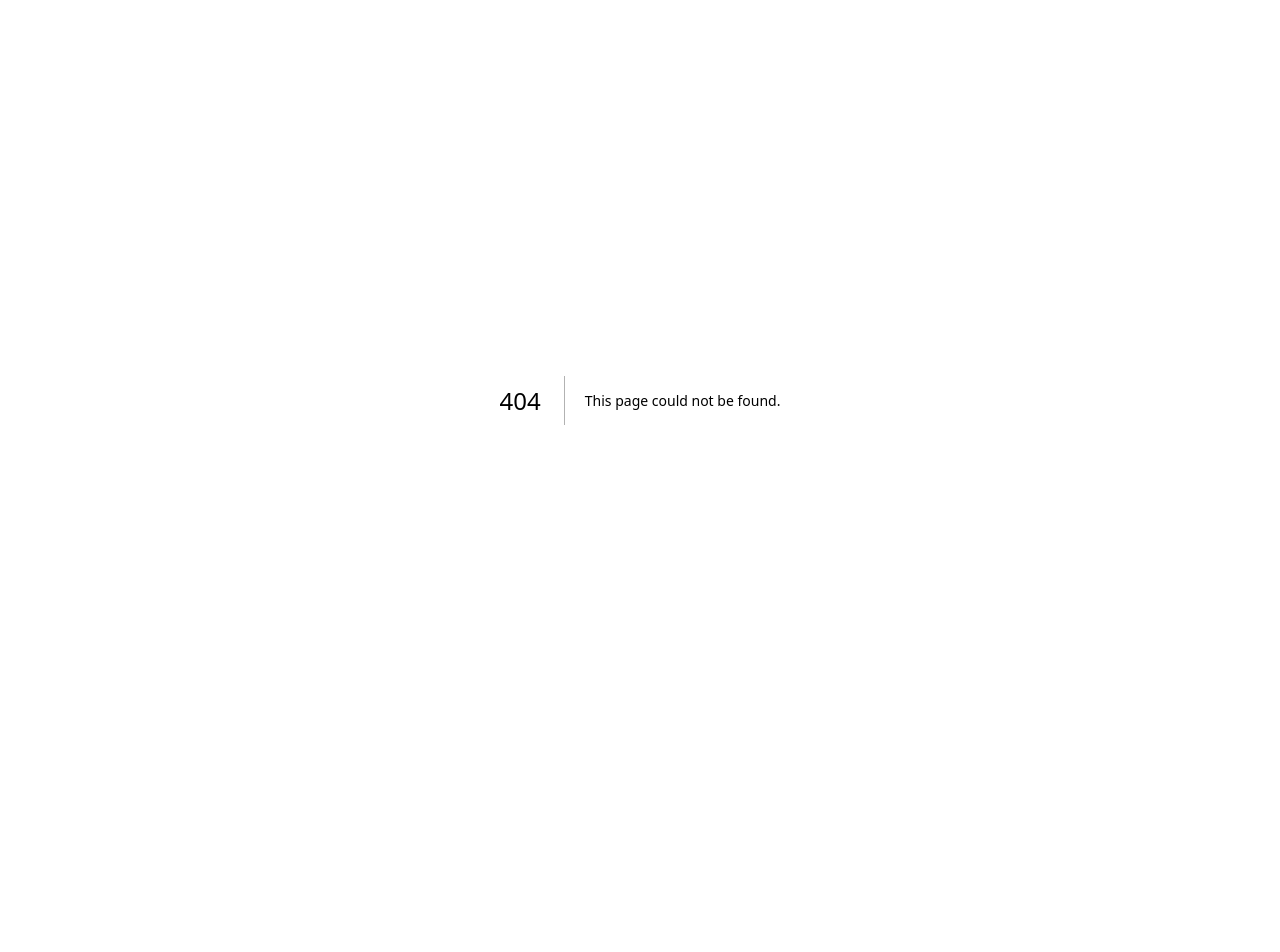
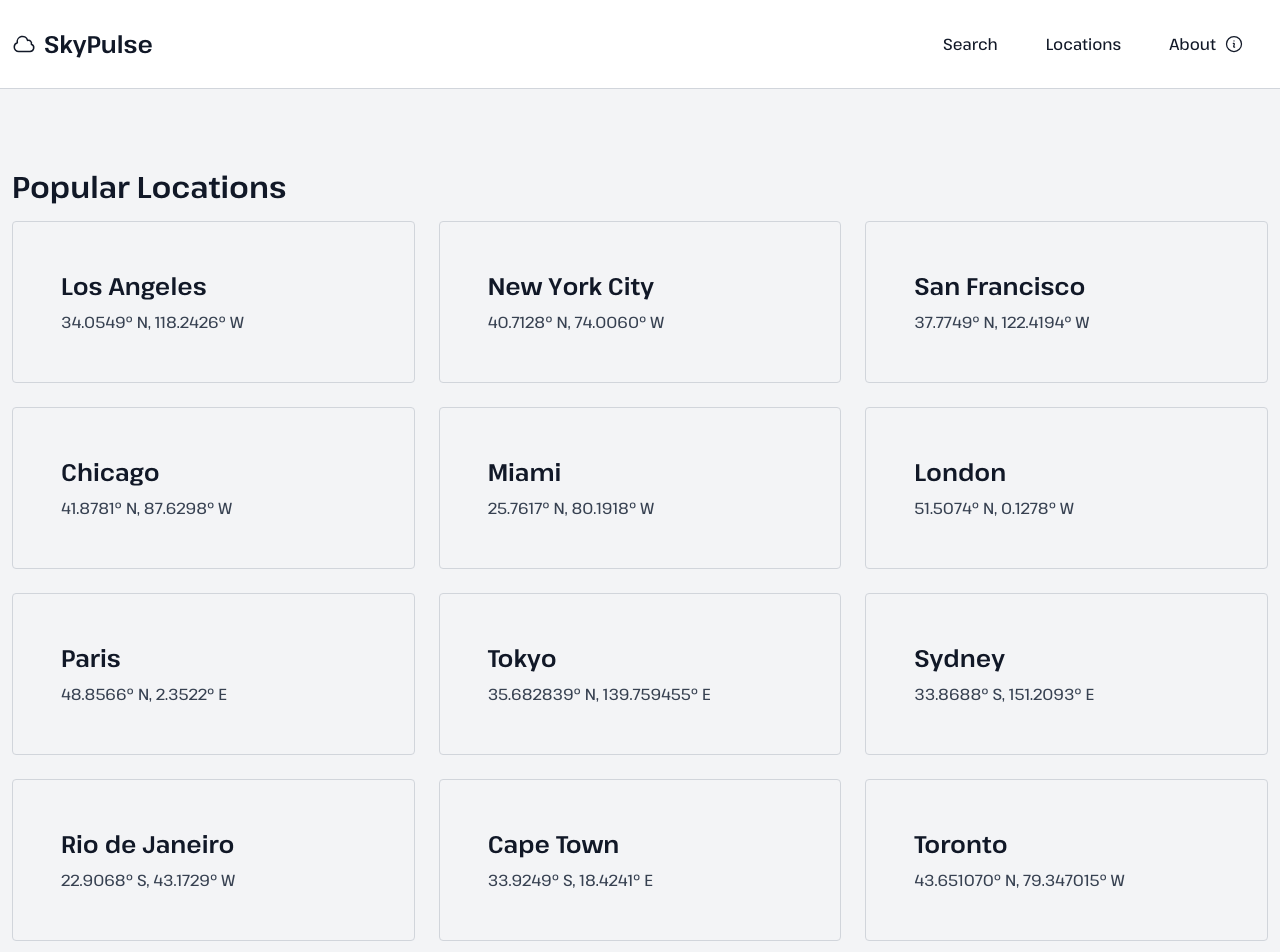
Before and after one commit to ManavJoshi111/SkyPulse, a Next.js app: page /locations in a window 1280 px wide. Before the commit this address had no page. Shown: the top 952 px of the page. Before the commit the page ends 800 px from the top, so only its background shows below. Built offline with nearby package versions, Linux system fonts and the light colour scheme.

Commit message:
Added popular locations page

```diff
--- a/components/navigation/Header.js
+++ b/components/navigation/Header.js
@@ -50,7 +50,7 @@ export default function Header() {
                         <SecondaryLink text="Search" href="/" />
                     </li>
                     <li>
-                        <SecondaryLink text="Locations" href="/coming-soon" />
+                        <SecondaryLink text="Locations" href="/locations" />
                     </li>
                     <li>
                         <SecondaryLinkIcon
--- a/components/navigation/MobileMenu.js
+++ b/components/navigation/MobileMenu.js
@@ -22,7 +22,7 @@ export default function MobileMenu({ toggleMobileMenu }) {
                     </li>
                     <li>
                         <div className="ml-6">
-                            <SecondaryLink text="Locations" href="/coming-soon" />
+                            <SecondaryLink text="Locations" href="/locations" />
                         </div>
                     </li>
                     <li>
--- /dev/null
+++ b/data/popular-locations.json
@@ -0,0 +1,78 @@
+[
+    {
+        "location": "Los Angeles",
+        "coordinates": "34.0549° N, 118.2426° W"
+    },
+    {
+        "location": "New York City",
+        "coordinates": "40.7128° N, 74.0060° W"
+    },
+    {
+        "location": "San Francisco",
+        "coordinates": "37.7749° N, 122.4194° W"
+    },
+    {
+        "location": "Chicago",
+        "coordinates": "41.8781° N, 87.6298° W"
+    },
+    {
+        "location": "Miami",
+        "coordinates": "25.7617° N, 80.1918° W"
+    },
+    {
+        "location": "London",
+        "coordinates": "51.5074° N, 0.1278° W"
+    },
+    {
+        "location": "Paris",
+        "coordinates": "48.8566° N, 2.3522° E"
+    },
+    {
+        "location": "Tokyo",
+        "coordinates": "35.682839° N, 139.759455° E"
+    },
+    {
+        "location": "Sydney",
+        "coordinates": "33.8688° S, 151.2093° E"
+    },
+    {
+        "location": "Rio de Janeiro",
+        "coordinates": "22.9068° S, 43.1729° W"
+    },
+    {
+        "location": "Cape Town",
+        "coordinates": "33.9249° S, 18.4241° E"
+    },
+    {
+        "location": "Toronto",
+        "coordinates": "43.651070° N, 79.347015° W"
+    },
+    {
+        "location": "Dubai",
+        "coordinates": "25.276987° N, 55.296249° E"
+    },
+    {
+        "location": "Bali",
+        "coordinates": "8.3405° S, 115.0920° E"
+    },
+    {
+        "location": "Rome",
+        "coordinates": "41.9028° N, 12.4964° E"
+    },
+    {
+        "location": "Berlin",
+        "coordinates": "52.5200° N, 13.4050° E"
+    },
+    {
+        "location": "Barcelona",
+        "coordinates": "41.3851° N, 2.1734° E"
+    },
+    {
+        "location": "Bangkok",
+        "coordinates": "13.7563° N, 100.5018° E"
+    },
+    {
+        "location": "Machu Picchu",
+        "coordinates": "13.1631° S, 72.5450° W"
+    }
+]
--- a/pages/coming-soon.js
+++ b/pages/coming-soon.js
@@ -1,6 +1,6 @@
 import Head from "next/head";
 import PrimaryLayout from "../components/layouts/PrimaryLayout";
-import PrimaryLink from "@/components/links/PrimaryLink";
+import PrimaryLink from "../components/links/PrimaryLink";
 
 export default function Home() {
     return (
@@ -12,7 +12,7 @@ export default function Home() {
             </Head>
             <PrimaryLayout content={
                 <section className="w-full px-3">
-                    <div className="max-w-screen-xl mx-auto">
+                    <div className="max-w-screen-xl mx-auto py-20">
                         <h1 className="text-3xl font-semibold text-gray-900">
                             Coming Soon
                         </h1>
--- /dev/null
+++ b/pages/locations.js
@@ -0,0 +1,41 @@
+import Head from "next/head";
+import Link from "next/link";
+import PrimaryLayout from "../components/layouts/PrimaryLayout";
+import locationsData from "../data/popular-locations.json";
+
+export default function Home() {
+    return (
+        <>
+            <Head>
+                <title>Locations | SkyPulse</title>
+                <meta name="description" content="Generated by create next app" />
+                <meta name="viewport" content="width=device-width, initial-scale=1" />
+            </Head>
+            <PrimaryLayout content={
+                <section className="w-full px-3 bg-gray-100">
+                    <div className="max-w-screen-xl mx-auto py-20">
+                        <h1 className="text-3xl font-semibold text-gray-900 mb-4">
+                            Popular Locations
+                        </h1>
+                        <ul className="grid md:grid-cols-3 gap-6">
+                            {locationsData.map((location) => {
+                                return (
+                                    <li key={location.locaiton}>
+                                        <Link className="block p-12 border border-gray-300 rounded" href="/coming-soon">
+                                            <h2 className="text-2xl font-semibold mb-2 text-gray-900">
+                                                {location.location}
+                                            </h2>
+                                            <p className="text-gray-700">
+                                                {location.coordinates}
+                                            </p>
+                                        </Link>
+                                    </li>
+                                )
+                            })}
+                        </ul>
+                    </div>
+                </section>
+            }/>
+        </>
+    )
+}
```
